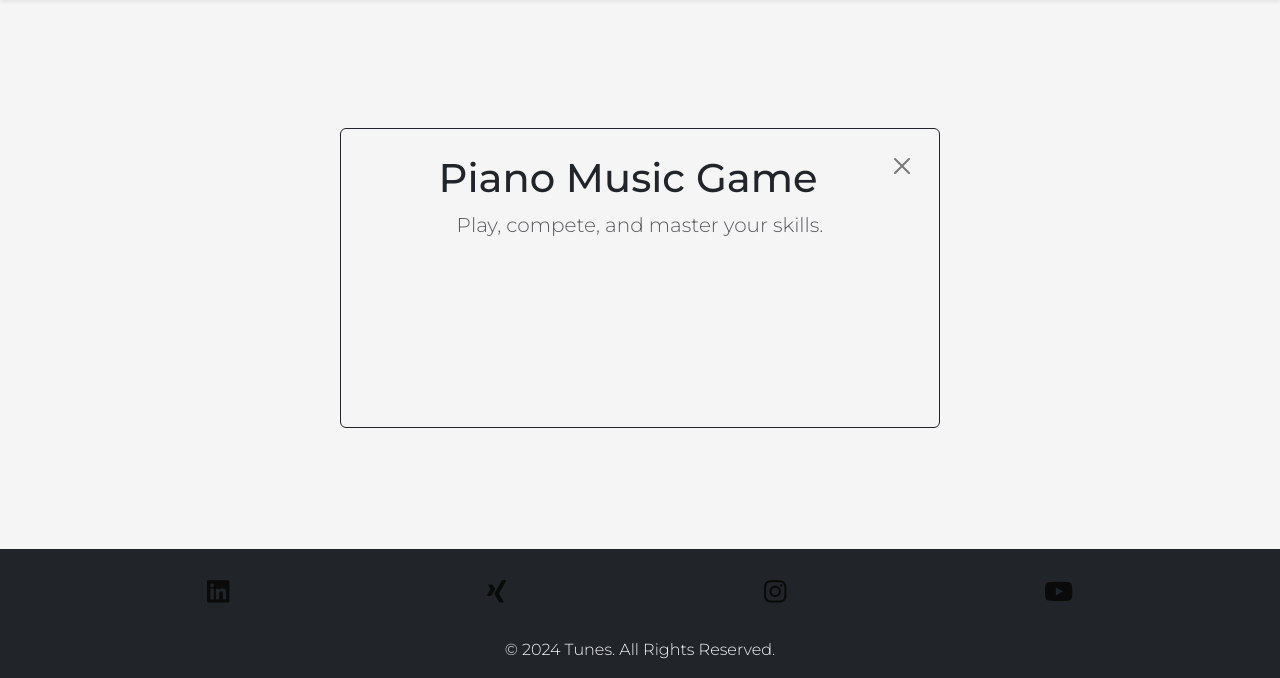
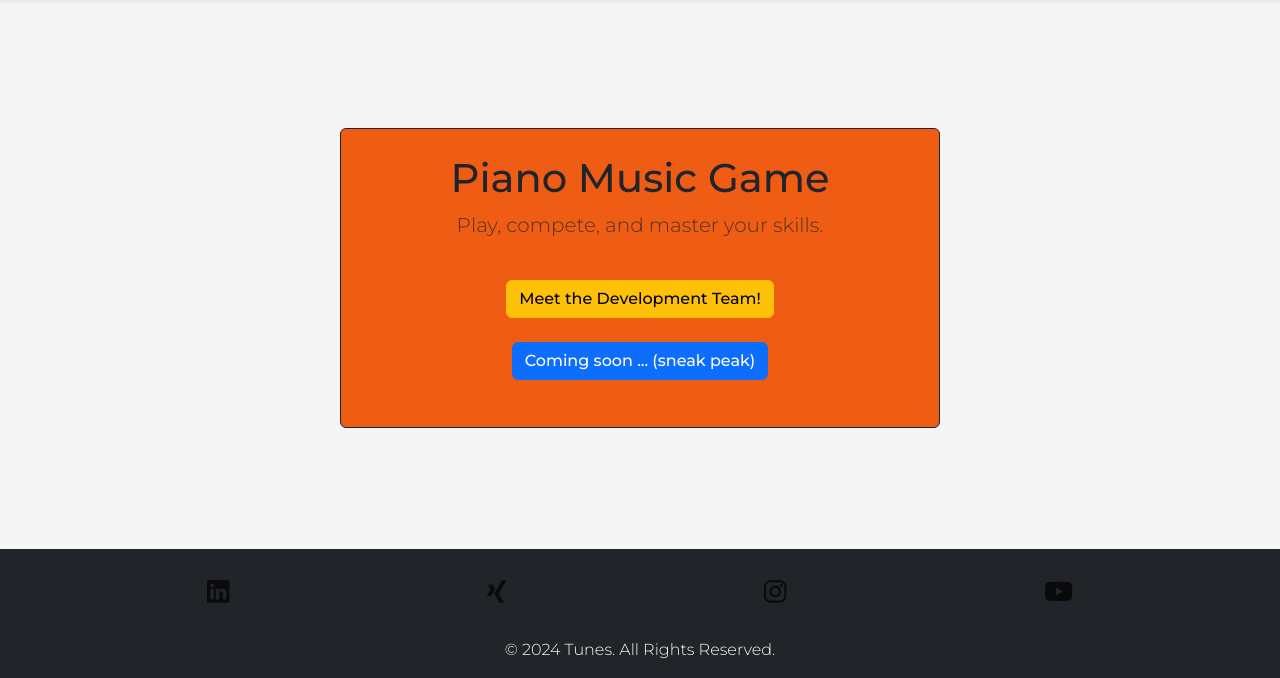
Before and after one commit to ErfanNajimi/sep-2024-hackathon-team-2, a Django app: page / in a window 1280 px wide. Shown: the part 122-800 px from the top of the page. Run offline with Django 4.2, Linux system fonts and the light colour scheme; some libraries are stand-ins or nearby versions.

Commit message:
Add some links to home page

```diff
--- a/piano/views.py
+++ b/piano/views.py
@@ -47,7 +47,7 @@ def stage3(request):
     return render(request, 'piano/stage3.html')
 
 def leaderboard(request):
-    scores = list(Score.objects.all().filter(player = request.user).values_list('score'))
+    scores = list(Score.objects.all().filter(player = request.user.id).values_list('score'))
     processed_scores = []
     for score in scores:
         processed_scores.append(int(str(score[0]).replace(',','')))
--- a/static/css/style.css
+++ b/static/css/style.css
@@ -27,6 +27,10 @@ body {
     color: #0a0a0a;
     font-weight: 300;
     text-align: center;
+}
+
+#home-box {
+    background-color: #EF5C14;
 }
 
 /* Logo */
--- a/templates/index.html
+++ b/templates/index.html
@@ -4,13 +4,18 @@
 {% block title %}Piano Game{% endblock title %}
 
 {% block content %}
-<div class="container border border-dark rounded landing-page">
-    <div class="float-end">
-        <button type="button" class="btn-close" data-bs-dismiss="modal" aria-label="Close"></button>
-    </div>
+<div class="container border border-dark rounded landing-page" id="home-box">
     <div class="text-center">
         <h1>Piano Music Game</h1>
         <p class="lead text-muted">Play, compete, and master your skills.</p>
+        <br>
+        <a class="btn btn-warning" href="{% url 'tunes' %}">
+            Meet the Development Team!
+        </a>
+        <br><br>
+        <a class="btn btn-primary" href="{% url 'stage1' %}">
+            Coming soon ... (sneak peak)
+        </a>
         <!-- <a href="{% url 'account_login' %}" class="btn btn-outline-dark mt-4 rounded">Login</a> -->
     </div>
     <!-- <div class="text-center mt-4">
```
